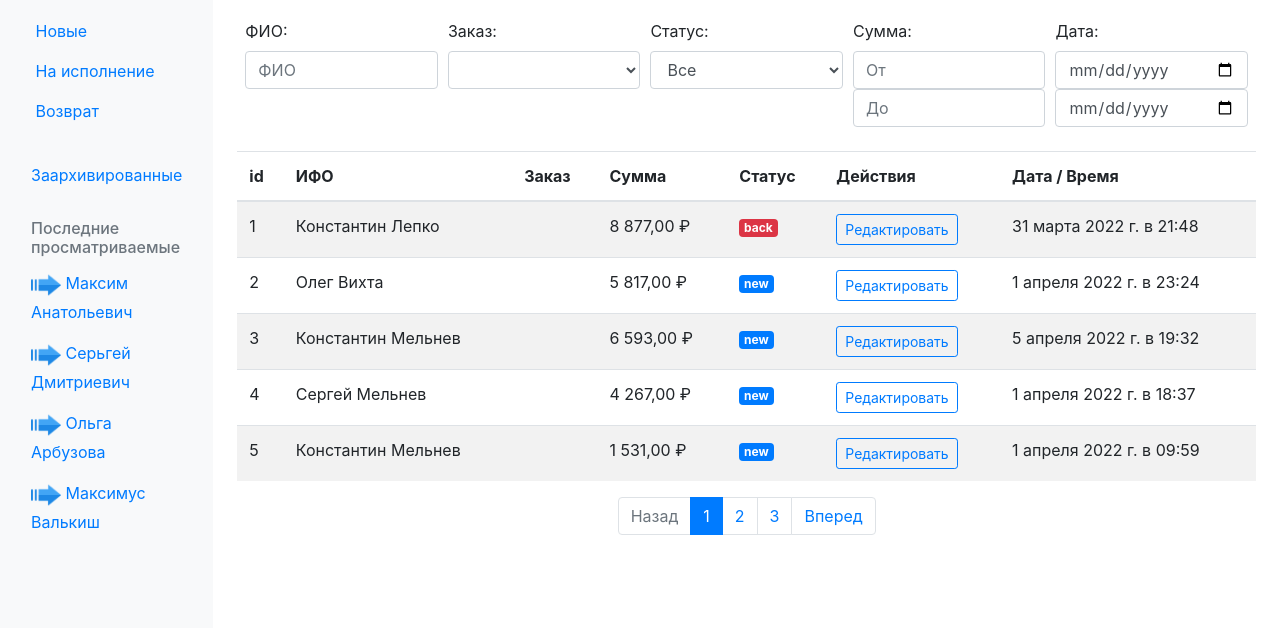
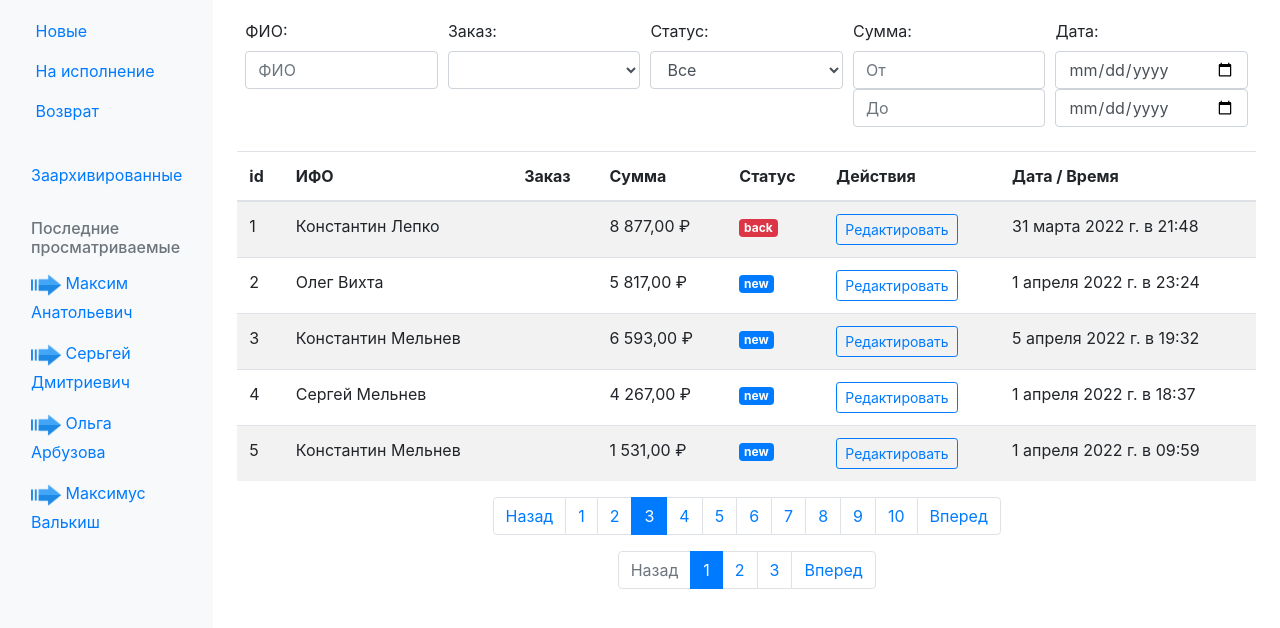
Before and after one commit to LeeGooL/crm, a plain HTML site: page index.html in a window 1280 px wide. Shown: the part 76-704 px from the top of the page. Drawn offline with nearby package versions, Linux system fonts and the light colour scheme.

Commit message:
adding class Paginator

```diff
--- a/index.html
+++ b/index.html
@@ -151,6 +151,7 @@
           </div>
 
           <div data-mount="ordersTable"></div>
+          <div data-mount="pagination"></div>
 
           <nav aria-label="Page navigation example">
             <ul class="pagination justify-content-center">
--- /dev/null
+++ b/src/core/Paginator.js
@@ -0,0 +1,93 @@
+import EventEmitter from "./EventEmitter.js";
+
+class Paginator extends EventEmitter {
+  $root = null;
+  $countOfPages = 1;
+  $currentPage = 1;
+
+  constructor(root, countOfPages, currentPage) {
+    super();
+
+    this.$root = root;
+    this.$countOfPages = countOfPages;
+    this.$currentPage = currentPage;
+
+    this.update();
+  }
+
+  update() {
+    const ul = document.createElement("ul");
+    ul.className = "pagination justify-content-center";
+
+    const backButton = document.createElement("li");
+    backButton.className = "page-item";
+
+    const backLink = document.createElement("a");
+    backLink.className = "page-link";
+    backLink.textContent = "Назад";
+    backLink.tabIndex = -1;
+    backLink.href = "#";
+
+    if (this.$currentPage === 1) {
+      backButton.classList.add("disabled");
+    }
+
+    backLink.addEventListener("click", (e) => {
+      e.preventDefault();
+      this.emit("page", this.$currentPage - 1);
+    });
+
+    backButton.append(backLink);
+
+    ul.append(backButton);
+
+    for (let i = 1; i <= this.$countOfPages; i++) {
+      const li = document.createElement("li");
+      li.className = "page-item";
+
+      const a = document.createElement("a");
+      a.className = "page-link";
+      a.href = "#";
+      a.tabIndex = "-1";
+      a.textContent = i;
+
+      if (i === this.$currentPage) {
+        li.classList.add("active");
+      }
+
+      a.addEventListener("click", (e) => {
+        e.preventDefault();
+        this.emit("page", i);
+      });
+
+      li.append(a);
+      ul.append(li);
+    }
+
+    const forwardButton = document.createElement("li");
+    forwardButton.className = "page-item";
+
+    const forwardLink = document.createElement("a");
+    forwardLink.className = "page-link";
+    forwardLink.textContent = "Вперед";
+    forwardLink.tabIndex = -1;
+    forwardLink.href = "#";
+
+    if (this.$currentPage === this.$countOfPages) {
+      forwardButton.classList.add("disabled");
+    }
+
+    forwardLink.addEventListener("click", (e) => {
+      e.preventDefault();
+      this.emit("page", this.$currentPage + 1);
+    });
+
+    forwardButton.append(forwardLink);
+
+    ul.append(forwardButton);
+
+    this.$root.append(ul);
+  }
+}
+
+export default Paginator;
--- a/src/index.js
+++ b/src/index.js
@@ -1,12 +1,23 @@
 import Store from "./core/Store.js";
 import OrdersTable from "./core/OrdersTable.js";
+import Paginator from "./core/Paginator.js";
 
 const store = new Store();
 store.download();
 
 const ot = new OrdersTable(
-	document.querySelector('[data-mount="ordersTable"]'),
-	store.orders.slice(0, 5)
+  document.querySelector('[data-mount="ordersTable"]'),
+  store.orders.slice(0, 5)
 );
 
 ot.on("edit", (orderId) => console.log({ orderId }));
+
+const paginator = new Paginator(
+  document.querySelector('[data-mount="pagination"]'),
+  10,
+  3
+);
+
+console.log(paginator);
+
+paginator.on("page", (data) => console.log({ data }));
```
